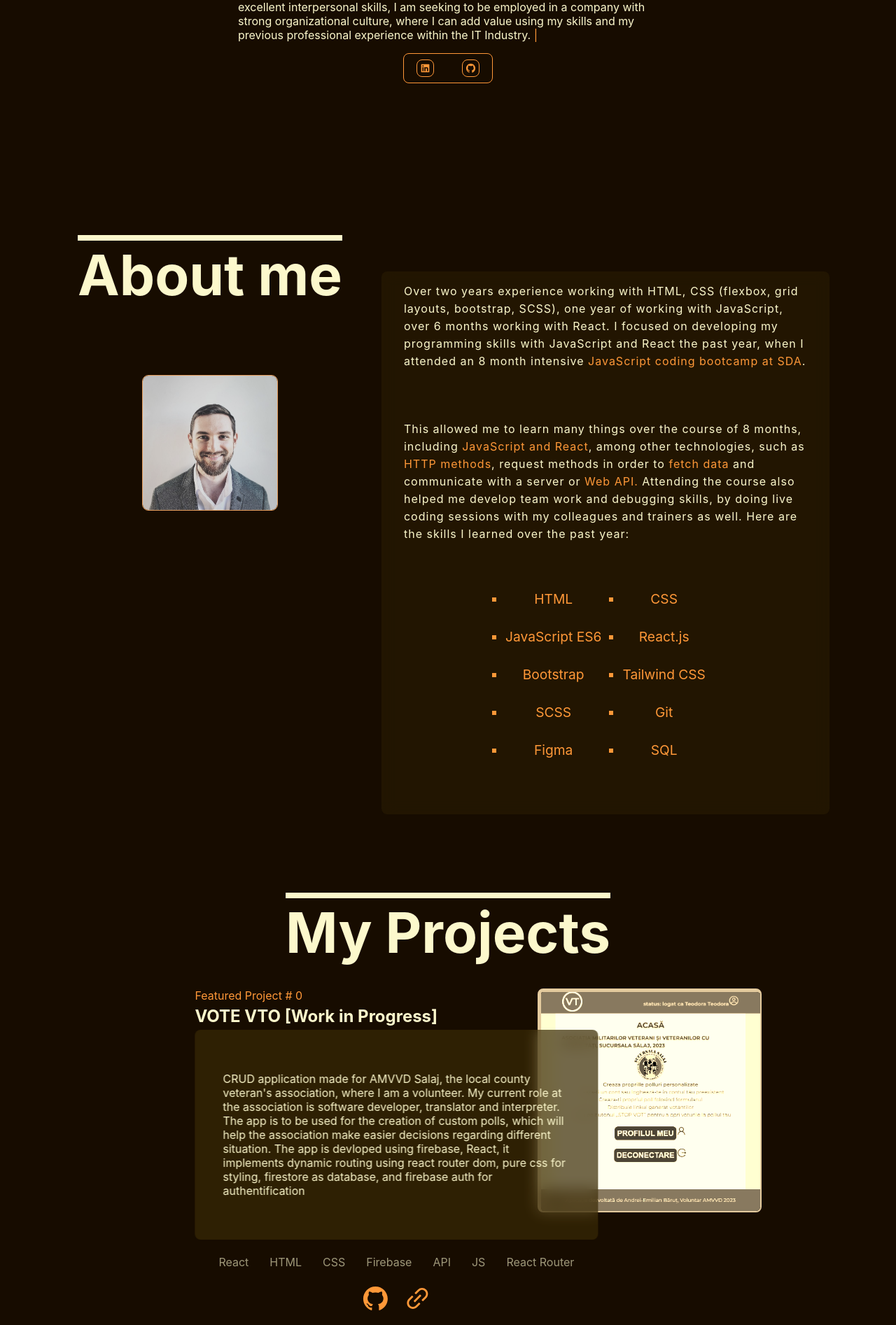
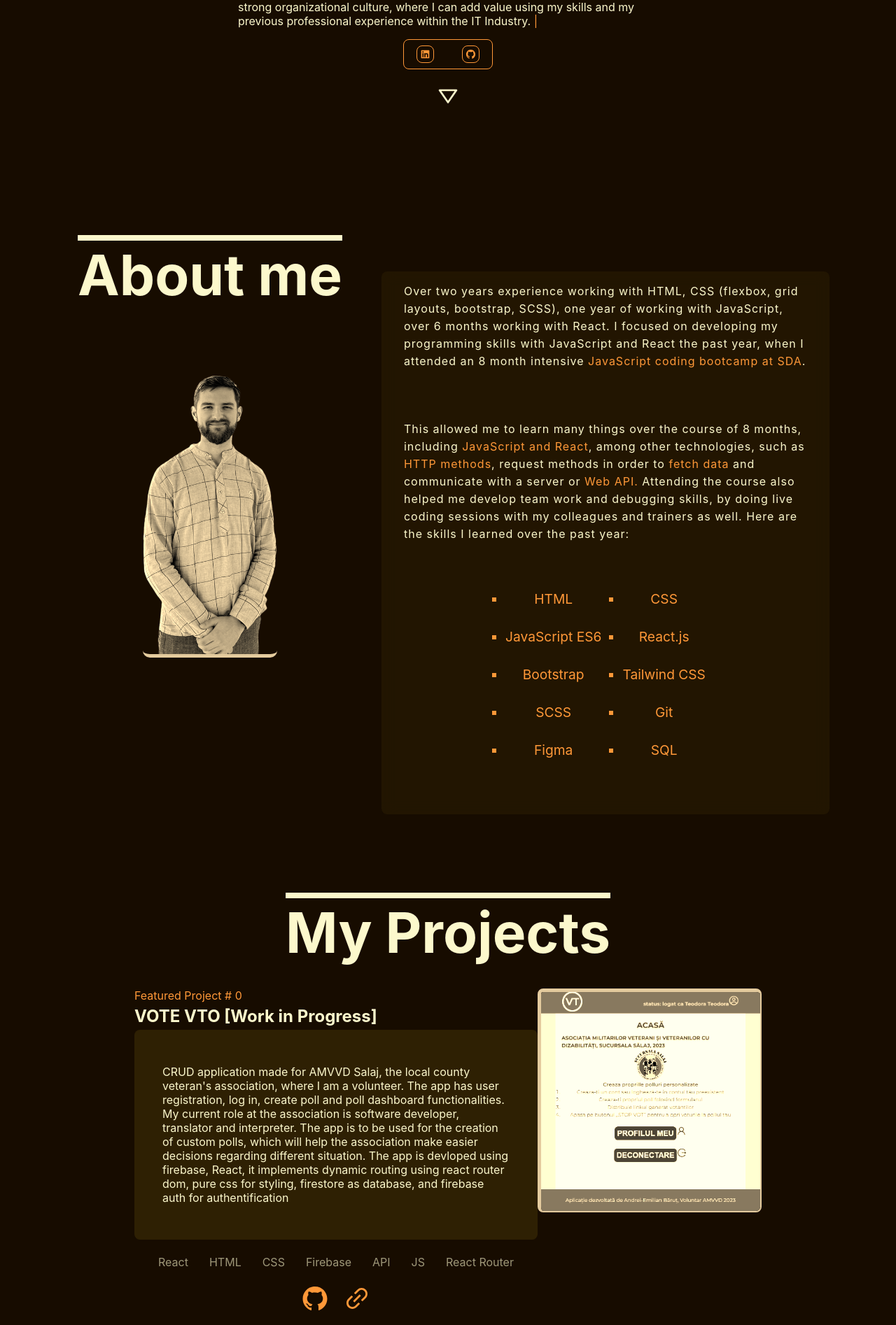
Before and after one commit to andreiBarut/new-web-portfolio, a React (Create React App) app: page / in a window 1280 px wide. Shown: the part 480-2374 px from the top of the page at 70% size. Built offline with nearby package versions, Linux system fonts and the light colour scheme.

Commit message:
finishing touches

```diff
--- a/src/App.js
+++ b/src/App.js
@@ -9,6 +9,7 @@ function App() {
 	return (
 		<div>
 			<Navbar />
+
 			<Home />
 			<About />
 			<Projects />
--- a/src/components/logo/Logo.jsx
+++ b/src/components/logo/Logo.jsx
@@ -12,7 +12,9 @@ export default function Logo() {
 	}, 1000);
 	return (
 		<div className="Navbar-Logo">
-			aeb:~$<span className={className}>_</span>
+			<a href="#home" style={{ color: "#ff9838", textDecoration: "none" }}>
+				aeb:~$<span className={className}>_</span>
+			</a>
 		</div>
 	);
 }
--- a/src/db.json
+++ b/src/db.json
@@ -4,7 +4,7 @@
 			"id": 0,
 			"title": "VOTE VTO [Work in Progress]",
 			"image": "voteVTO.png",
-			"description": "CRUD application made for AMVVD Salaj, the local county veteran's association, where I am a volunteer. My current role at the association is software developer, translator and interpreter. The app is to be used for the creation of custom polls, which will help the association make easier decisions regarding different situation. The app is devloped using firebase, React, it implements dynamic routing using react router dom, pure css for styling, firestore as database, and firebase auth for authentification",
+			"description": "CRUD application made for AMVVD Salaj, the local county veteran's association, where I am a volunteer. The app has user registration, log in, create poll and poll dashboard functionalities. My current role at the association is software developer, translator and interpreter. The app is to be used for the creation of custom polls, which will help the association make easier decisions regarding different situation. The app is devloped using firebase, React, it implements dynamic routing using react router dom, pure css for styling, firestore as database, and firebase auth for authentification",
 			"technologies": [
 				"React",
 				"HTML",
--- a/src/pages/about/About.css
+++ b/src/pages/about/About.css
@@ -40,12 +40,13 @@
 
 .about-container .about-portrait {
 	width: 15vw;
-	border-radius: 8px;
+	border-radius: 10px;
 	cursor: pointer;
-	outline: 1.5px solid #ff9838;
+	border-bottom: 5px solid #ff9838;
 	margin-top: 10vh;
-	filter: grayscale(30%);
+	filter: sepia(100%);
 	transition: 0.3s;
+	/* box-shadow: 10px 10px #ff9838; */
 }
 
 @media (max-width: 990px) {
@@ -70,9 +71,11 @@
 }
 
 .about-container .about-portrait:hover {
-	transition: 0.1s;
-	filter: grayscale(0);
-	outline-offset: 10px;
+	transition: all 0.5s ease-out;
+	filter: sepia(0);
+	transform: translateY(-2%);
+	/* border-top: 10px solid #ff9838; */
+	border-bottom: 10px solid #ff9838;
 }
 
 .about-container .about-skills-list {
--- a/src/pages/about/About.jsx
+++ b/src/pages/about/About.jsx
@@ -1,5 +1,5 @@
 import "./About.css";
-import portrait from "../../assets/images/portrait.jpeg";
+import portrait from "../../assets/images/portrait-2.png";
 import { Fade } from "react-awesome-reveal";
 
 export default function About() {
--- a/src/pages/home/Home.css
+++ b/src/pages/home/Home.css
@@ -87,110 +87,33 @@
 	}
 }
 
-.line {
-	height: 250px;
-	width: 0;
-	position: absolute;
-	bottom: 0;
-	left: 100px;
-	z-index: 0;
+.home-downArrow {
+	display: flex;
+	justify-content: center;
+	font-size: 2rem;
+	animation-name: bounce;
+	animation-iteration-count: infinite;
+	animation-direction: alternate;
+	animation-duration: 1s;
+	transition: 0.5s;
+	cursor: pointer;
 }
 
-.circle {
-	height: 40px;
-	width: 40px;
-	border-radius: 8px;
-	position: absolute;
-	bottom: 250px;
-	left: 80px;
-	z-index: 0;
-	display: flex;
-	justify-content: center;
-	align-items: center;
-	background-color: #ff9838;
+.home-downArrow a {
+	color: #fcf8cc;
+	text-decoration: none;
 }
 
-.circle a {
-	font-size: 30px;
-	color: #170c00;
-	cursor: pointer;
-	background-color: #ff9838;
-	text-decoration: none;
-	display: flex;
+.home-downArrow:hover a {
+	color: #ff9838;
 }
 
-.circle:hover {
-	transform: scale(1.3);
-	transition: 0.1s;
-	color: white;
-	text-decoration: overline;
-}
-
-.circle a:hover {
-	color: #fcf8cc;
-	transition: 0.1s;
-}
-
-.circle-2 {
-	height: 40px;
-	width: 40px;
-	border-radius: 8px;
-	position: absolute;
-	bottom: 150px;
-	left: 80px;
-	z-index: 0;
-	display: flex;
-	justify-content: center;
-	align-items: center;
-	background-color: #ff9838;
-}
-
-.circle-2 a {
-	font-size: 30px;
-	color: #1b1b1b;
-	cursor: pointer;
-	background-color: #ff9838;
-	text-decoration: none;
-	display: flex;
-}
-
-.circle-2:hover {
-	transform: scale(1.3);
-	transition: 0.1s;
-	text-decoration: overline;
-}
-
-.circle-2 a:hover {
-	color: #fcf8cc;
-	transition: 0.1s;
-}
-
-@media (max-width: 990px) {
-	.circle {
-		display: none;
+@keyframes bounce {
+	0% {
+		transform: translateY(0);
 	}
 
-	.circle-2 {
-		display: none;
-	}
-
-	.line {
-		display: none;
+	100% {
+		transform: translateY(20%);
 	}
 }
-
-.home-loadingBar-container {
-	display: flex;
-	margin: 0;
-	gap: 1vw;
-}
-
-.square {
-	border: 2px solid #ffd705;
-	height: 20px;
-	width: 20px;
-}
-
-.home-loadingBar-container .square:first-child {
-	background-color: #ffd705;
-}
--- a/src/pages/home/Home.jsx
+++ b/src/pages/home/Home.jsx
@@ -1,6 +1,7 @@
 import { useState } from "react";
 import "./Home.css";
 import { AiFillLinkedin, AiFillGithub } from "react-icons/ai";
+import { BiDownArrow } from "react-icons/bi";
 import { Fade } from "react-awesome-reveal";
 
 export default function Home() {
@@ -54,6 +55,11 @@ export default function Home() {
 								</a>
 							</div>
 						</div>
+						<div className="home-downArrow">
+							<a href="#about">
+								<BiDownArrow />
+							</a>
+						</div>
 					</div>
 				</section>
 			</Fade>
--- a/src/pages/projects/Projects.css
+++ b/src/pages/projects/Projects.css
@@ -90,6 +90,11 @@
 	justify-content: center;
 }
 
+.technologies-list {
+	display: flex;
+	flex-wrap: wrap;
+}
+
 .technologies-list li {
 	padding: 5px;
 	border-radius: 1x;
--- a/src/pages/projects/Projects.jsx
+++ b/src/pages/projects/Projects.jsx
@@ -23,7 +23,7 @@ export default function Projects() {
 						<div
 							className="projects-featured-description-container"
 							style={{
-								transform: `translate(${project.translate}15%)`,
+								transform: `translate(${project.translate}0%)`,
 								textAlign: `${project.align}`,
 							}}
 						>
@@ -34,7 +34,7 @@ export default function Projects() {
 							<p className="projects-featured-project-description-paragraph">
 								{project.description}
 							</p>
-							<ul className="technologies-list">
+							<ul className="technologies-list" style={{}}>
 								{project.technologies.map((technology) => (
 									<li>{technology}</li>
 								))}
```
Also changed, not shown: src/assets/images/portrait-2.png (added).
